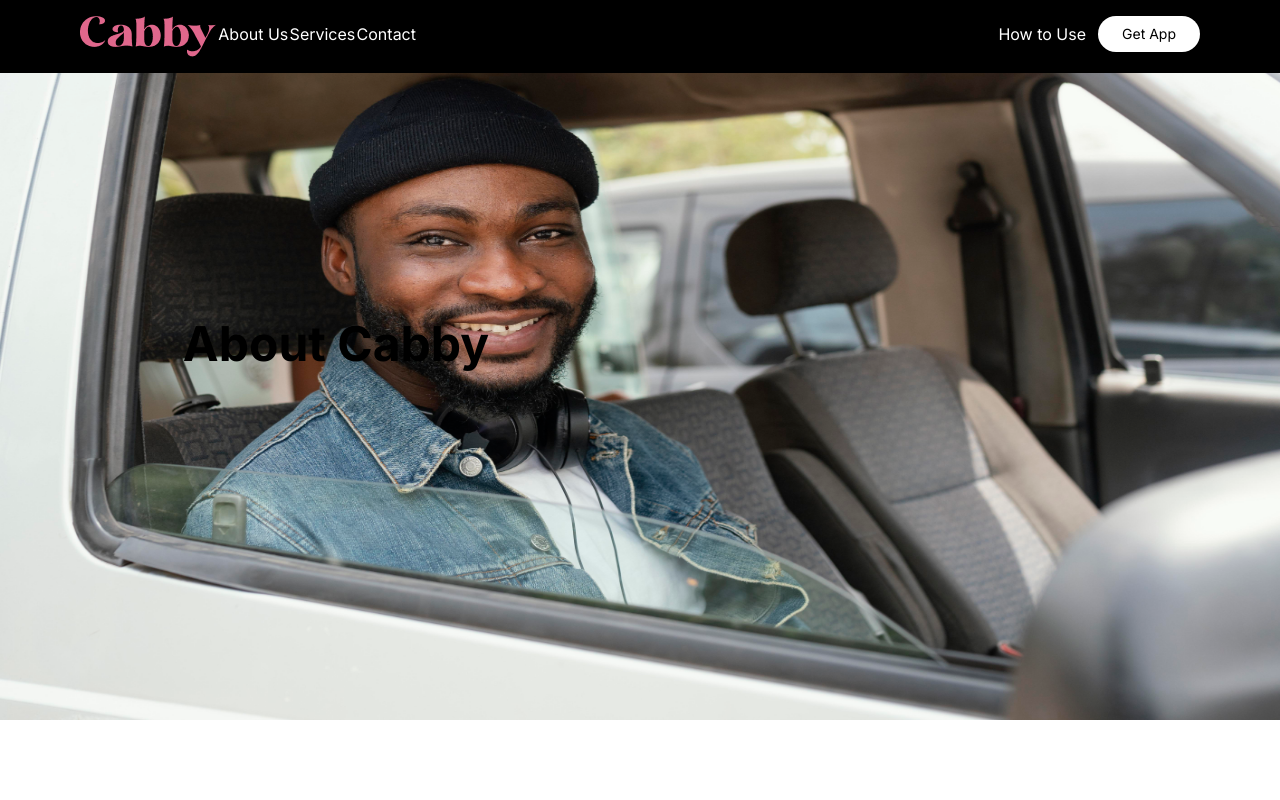
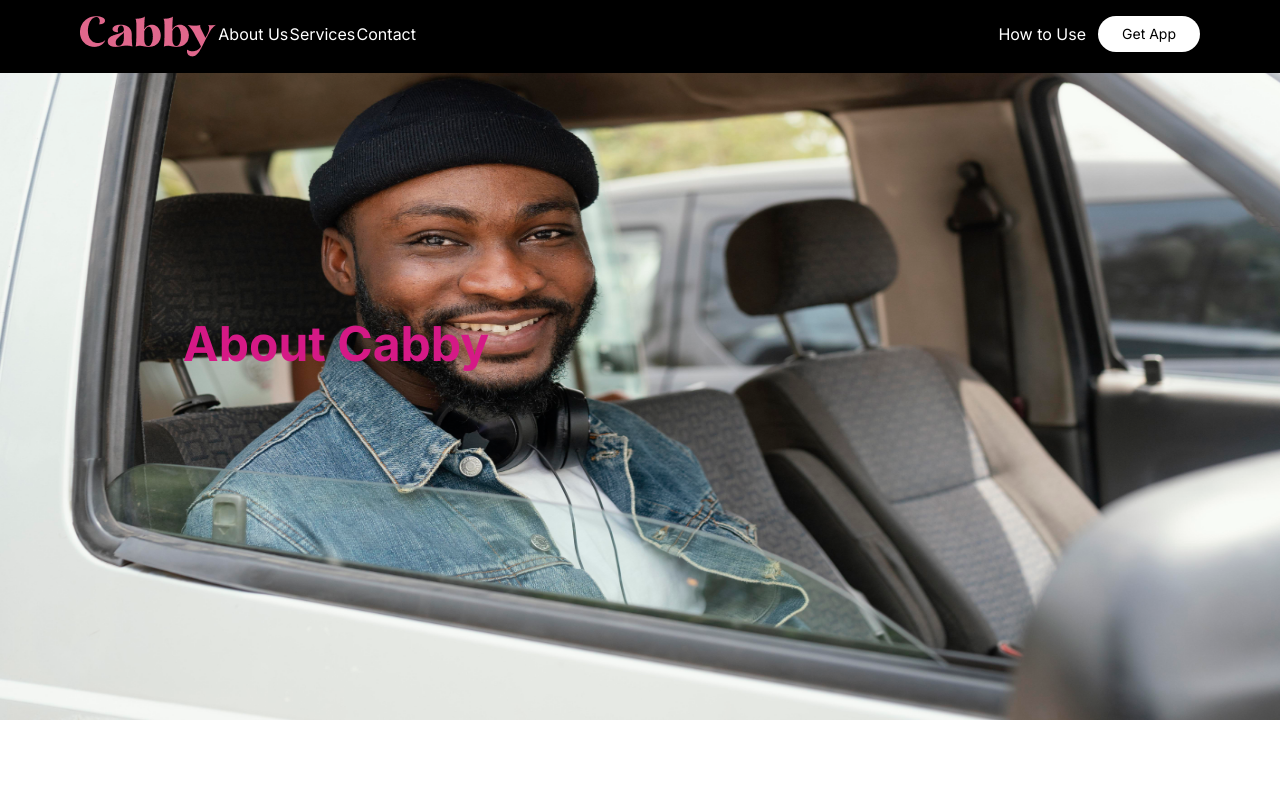
Before and after one commit to alabo-excel/cabby-website, a Next.js app: page /about in a window 1280 px wide. Shown: the top 800 px of the page. Built offline with nearby package versions, Linux system fonts and the light colour scheme.

Commit message:
corrections

```diff
--- a/src/pages/about.jsx
+++ b/src/pages/about.jsx
@@ -19,7 +19,7 @@ const about = () => {
             className="w-full lg:h-[90vh] h-[40vh]"
             alt=""
           />
-          <div className="lg:w-80 text-center absolute lg:top-[40%] top-40 lg:left-44 text-black text-5xl font-extrabold">
+          <div className="lg:w-80 text-center absolute lg:top-[40%] top-40 lg:left-44 text-[#D51986]  text-5xl font-extrabold">
             About Cabby
           </div>
         </div>
```
